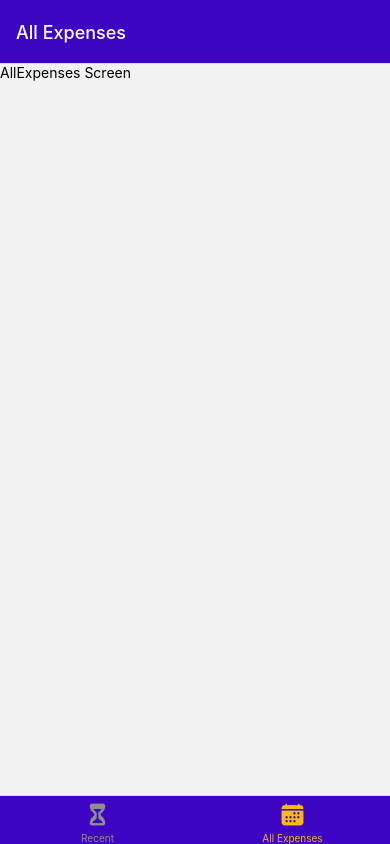
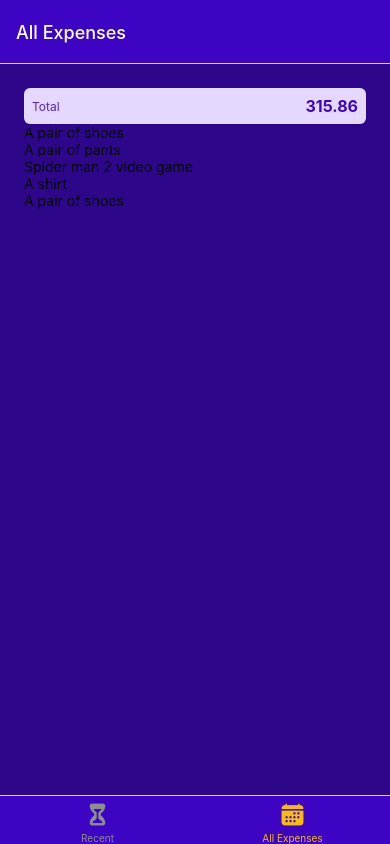
Before and after one commit to JeremyCodding/react-native-courses, a React Native app in the folder expenses-tracker/: screen /AllExpenses in a window 390 px wide. Built offline with nearby package versions, Linux system fonts and the light colour scheme.

Commit message:
Starting styling of Expenses output

```diff
--- a/expenses-tracker/App.js
+++ b/expenses-tracker/App.js
@@ -56,7 +56,7 @@ function ExpensesOverview() {
 export default function App() {
   return (
     <>
-      <StatusBar style="auto" />
+      <StatusBar style="light" />
       <NavigationContainer>
         <Stack.Navigator>
           <Stack.Screen
--- a/expenses-tracker/components/ExpensesOutput/ExpensesList.js
+++ b/expenses-tracker/components/ExpensesOutput/ExpensesList.js
@@ -1,7 +1,17 @@
-import { FlatList } from "react-native";
+import { FlatList, Text } from "react-native";
 
-function ExpensesList() {
-  return <FlatList />;
+function renderExpenseItem(itemData) {
+  return <Text>{itemData.item.description}</Text>;
+}
+
+function ExpensesList({ expenses }) {
+  return (
+    <FlatList
+      data={expenses}
+      renderItem={renderExpenseItem}
+      keyExtractor={(item) => item.id}
+    />
+  );
 }
 
 export default ExpensesList;
--- a/expenses-tracker/components/ExpensesOutput/ExpensesOutput.js
+++ b/expenses-tracker/components/ExpensesOutput/ExpensesOutput.js
@@ -1,15 +1,57 @@
-import { View } from "react-native";
+import { StyleSheet, View } from "react-native";
 
 import ExpenesesSummary from "./ExpensesSummary";
 import ExpensesList from "./ExpensesList";
+import { GlobalStyles } from "../../constants/styles";
 
-function ExpensesOutPut({ expenses, expensesPeriod }) {
+const DUMMY_EXPENSES = [
+  {
+    id: "e1",
+    description: "A pair of shoes",
+    amount: 59.99,
+    date: new Date("2021-12-19"),
+  },
+  {
+    id: "e2",
+    description: "A pair of pants",
+    amount: 89.99,
+    date: new Date("2021-12-20"),
+  },
+  {
+    id: "e3",
+    description: "Spider man 2 video game",
+    amount: 49.99,
+    date: new Date("2021-12-20"),
+  },
+  {
+    id: "e4",
+    description: "A shirt",
+    amount: 55.9,
+    date: new Date("2022-01-19"),
+  },
+  {
+    id: "e5",
+    description: "A pair of shoes",
+    amount: 59.99,
+    date: new Date("2021-12-19"),
+  },
+];
+
+function ExpensesOutput({ expenses = DUMMY_EXPENSES, expensesPeriod }) {
   return (
-    <View>
+    <View style={styles.container}>
       <ExpenesesSummary expenses={expenses} periodName={expensesPeriod} />
-      <ExpensesList />
+      <ExpensesList expenses={expenses} />
     </View>
   );
 }
 
-export default ExpensesOutPut;
+export default ExpensesOutput;
+
+const styles = StyleSheet.create({
+  container: {
+    flex: 1,
+    padding: 24,
+    backgroundColor: GlobalStyles.colors.primary700,
+  },
+});
--- a/expenses-tracker/components/ExpensesOutput/ExpensesSummary.js
+++ b/expenses-tracker/components/ExpensesOutput/ExpensesSummary.js
@@ -1,4 +1,5 @@
-import { View, Text } from "react-native";
+import { View, Text, StyleSheet } from "react-native";
+import { GlobalStyles } from "../../constants/styles";
 
 function ExpenesesSummary({ periodName, expenses }) {
   const expensesSum = expenses.reduce(
@@ -7,11 +8,31 @@ function ExpenesesSummary({ periodName, expenses }) {
   );
 
   return (
-    <View>
-      <Text>{periodName}</Text>
-      <Text>{expensesSum.toFixed(2)}</Text>
+    <View style={styles.container}>
+      <Text style={styles.period}>{periodName}</Text>
+      <Text style={styles.sum}>{expensesSum.toFixed(2)}</Text>
     </View>
   );
 }
 
 export default ExpenesesSummary;
+
+const styles = StyleSheet.create({
+  container: {
+    padding: 8,
+    backgroundColor: GlobalStyles.colors.primary50,
+    borderRadius: 6,
+    flexDirection: "row",
+    justifyContent: "space-between",
+    alignItems: "center",
+  },
+  period: {
+    fontSize: 12,
+    color: GlobalStyles.colors.primary400,
+  },
+  sum: {
+    fontSize: 16,
+    fontWeight: "bold",
+    color: GlobalStyles.colors.primary500,
+  },
+});
--- a/expenses-tracker/screens/AllExpenses.js
+++ b/expenses-tracker/screens/AllExpenses.js
@@ -1,7 +1,7 @@
-import { Text } from "react-native";
+import ExpensesOutput from "../components/ExpensesOutput/ExpensesOutput";
 
 function AllExpenses() {
-  return <Text>AllExpenses Screen</Text>;
+  return <ExpensesOutput expensesPeriod="Total" />;
 }
 
 export default AllExpenses;
--- a/expenses-tracker/screens/RecentExpenses.js
+++ b/expenses-tracker/screens/RecentExpenses.js
@@ -1,7 +1,8 @@
 import { Text } from "react-native";
+import ExpensesOutput from "../components/ExpensesOutput/ExpensesOutput";
 
-function RecentExpenses() {
-  return <Text>RecentExpenses Screen</Text>;
+function RecenteExpenses() {
+  return <ExpensesOutput expensesPeriod="Last 7 days" />;
 }
 
-export default RecentExpenses;
+export default RecenteExpenses;
```
